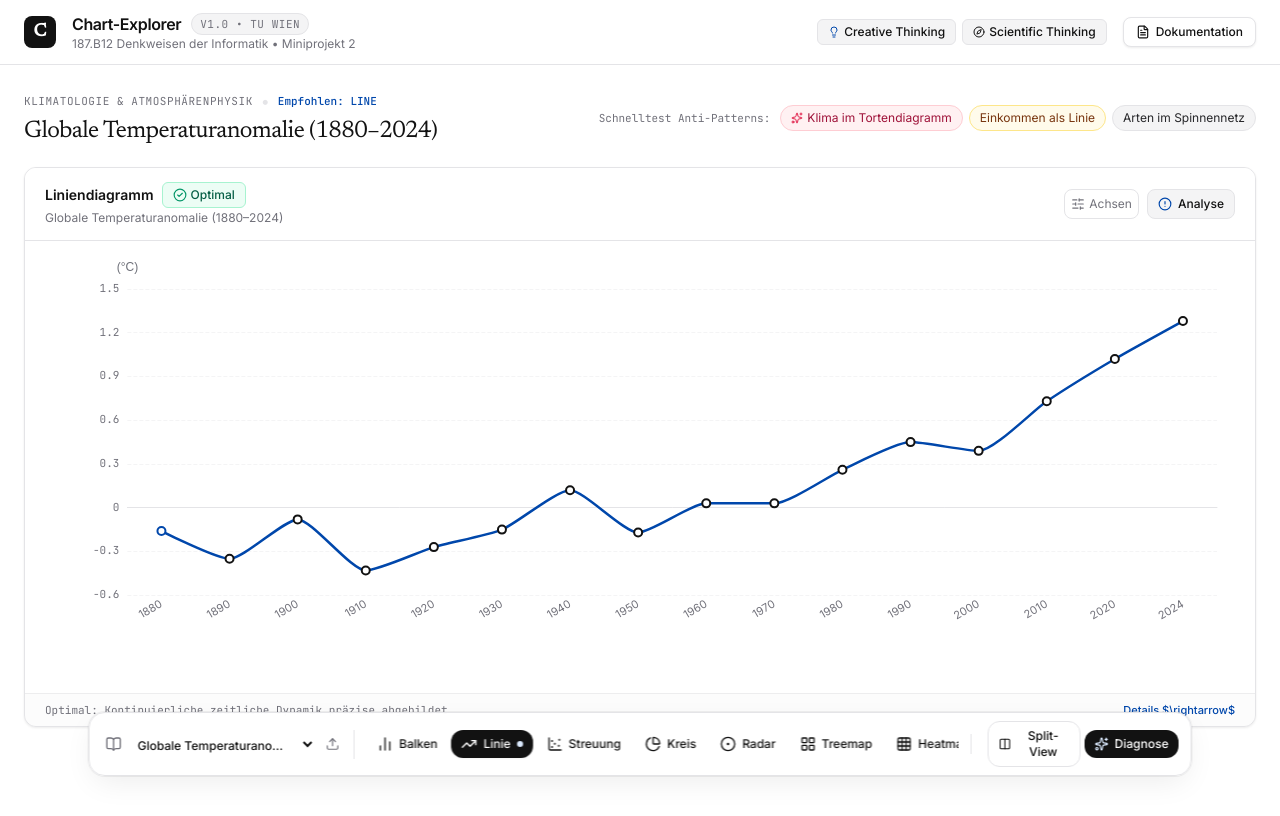
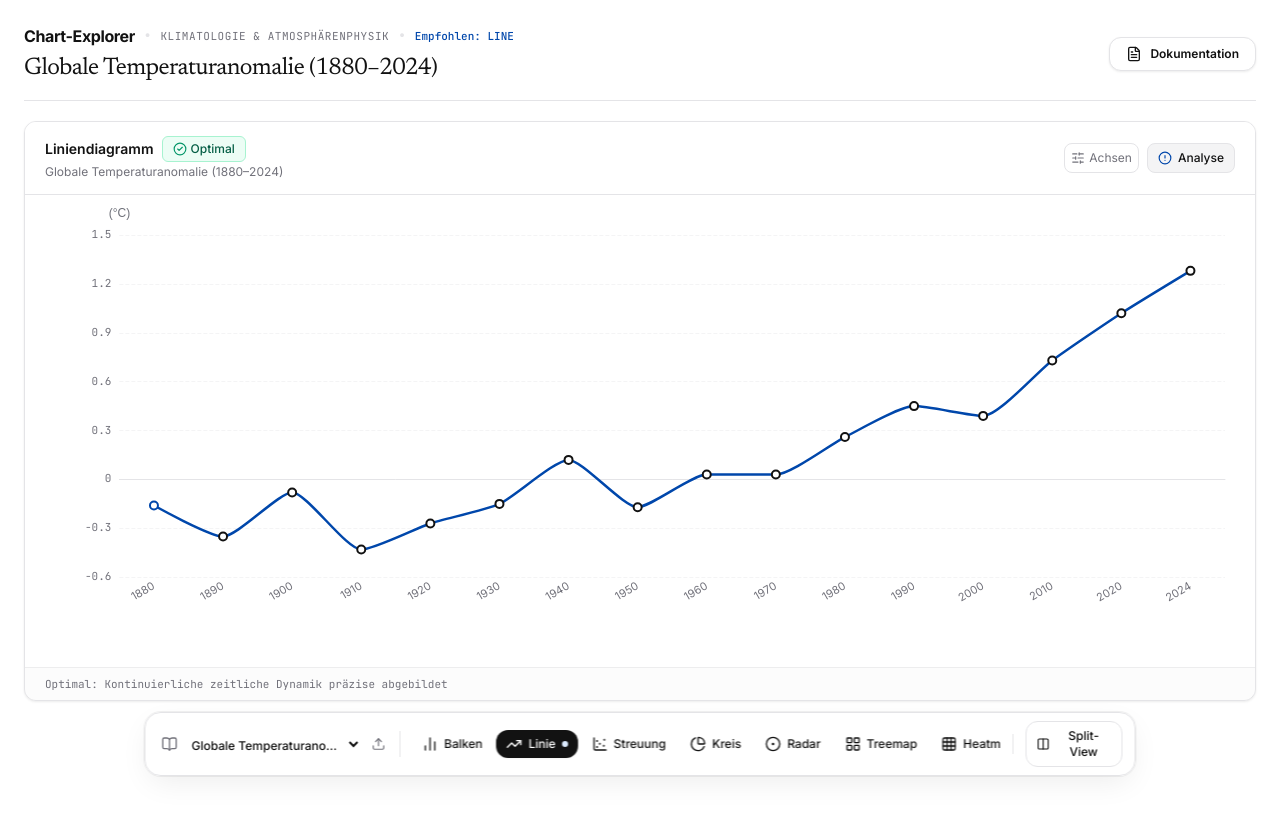
Before and after one commit to OliverKnapp/chart-explorer, a React (Vite) app: page / in a window 1280 px wide. Shown: the top 816 px of the page. Built offline with nearby package versions, Linux system fonts and the light colour scheme.

Commit message:
feat(ui): remove redundant headers, dock diagnose and footer arrows; add dual floating dock in split view and fix resize loop

```diff
--- a/src/App.tsx
+++ b/src/App.tsx
@@ -1,13 +1,12 @@
 import { useState } from 'react';
 import { CURATED_DATASETS } from './data/datasets';
 import { ChartType, Dataset } from './types';
-import { Navbar } from './components/Navbar';
 import { ChartCanvas } from './components/ChartCanvas';
 import { FloatingDock } from './components/FloatingDock';
 import { DiagnosticDrawer } from './components/DiagnosticDrawer';
 import { DocumentationModal } from './components/DocumentationModal';
 import { CsvUploadModal } from './components/CsvUploadModal';
-import { Sparkles, ArrowRightLeft } from 'lucide-react';
+import { FileText } from 'lucide-react';
 
 export function App() {
   const [datasets, setDatasets] = useState<Dataset[]>(CURATED_DATASETS);
@@ -26,7 +25,6 @@ export function App() {
   const handleDatasetChange = (dataset: Dataset) => {
     setActiveDataset(dataset);
     setPrimaryChartType(dataset.recommendedType);
-    // Pick an intentionally bad or alternative chart for secondary
     const otherType: ChartType = dataset.recommendedType === 'pie' ? 'bar' : 'pie';
     setSecondaryChartType(otherType);
   };
@@ -37,71 +35,46 @@ export function App() {
     setPrimaryChartType(newDataset.recommendedType);
   };
 
-  // Quick preset shortcuts to test extreme anti-patterns immediately
-  const handleQuickAntiPattern = (datasetId: string, chart: ChartType) => {
-    const ds = datasets.find(d => d.id === datasetId);
-    if (ds) {
-      setActiveDataset(ds);
-      setPrimaryChartType(chart);
-    }
-  };
-
   return (
-    <div className="min-h-screen bg-white text-matte-black flex flex-col font-sans pb-28">
-      {/* Navigation Header */}
-      <Navbar onOpenDoc={() => setIsDocOpen(true)} />
-
+    <div className="min-h-screen bg-white text-matte-black flex flex-col font-sans pb-32">
       {/* Main Workspace */}
-      <main className="flex-1 max-w-7xl w-full mx-auto px-4 sm:px-6 py-6 flex flex-col">
-        {/* Top Context & Anti-Pattern Presets */}
-        <div className="mb-5 flex flex-col sm:flex-row sm:items-center justify-between gap-3">
+      <main className="flex-1 max-w-7xl w-full mx-auto px-4 sm:px-6 pt-6 pb-2 flex flex-col">
+        {/* Top Header Row with Dataset Information and Dokumentation Button */}
+        <div className="mb-5 flex flex-col sm:flex-row sm:items-center justify-between gap-4 border-b border-matte-border pb-4">
           <div>
             <div className="flex items-center space-x-2">
+              <span className="text-base font-bold tracking-tight text-matte-black font-sans">
+                Chart-Explorer
+              </span>
+              <span className="text-matte-border font-mono">•</span>
               <span className="text-[11px] font-mono uppercase tracking-wider text-matte-muted">
                 {activeDataset.field}
               </span>
-              <span className="text-matte-border">•</span>
+              <span className="text-matte-border font-mono">•</span>
               <span className="text-[11px] font-mono text-cobalt font-medium">
                 Empfohlen: {activeDataset.recommendedType.toUpperCase()}
               </span>
             </div>
-            <h2 className="text-xl sm:text-2xl font-serif text-matte-black mt-0.5 tracking-tight">
+            <h1 className="text-xl sm:text-2xl font-serif text-matte-black mt-1 tracking-tight">
               {activeDataset.title}
-            </h2>
+            </h1>
           </div>
 
-          {/* Quick Anti-Pattern Chips */}
-          <div className="flex flex-wrap items-center gap-1.5 self-start sm:self-auto">
-            <span className="text-[11px] font-mono text-matte-muted mr-1 hidden md:inline">
-              Schnelltest Anti-Patterns:
-            </span>
+          {/* Replaced Schnelltest Antipatterns with the Dokumentation Button */}
           <button
-              onClick={() => handleQuickAntiPattern('climate-anomaly', 'pie')}
-              className="text-xs px-2.5 py-1 rounded-full border border-rose-200 bg-rose-50 text-rose-800 hover:bg-rose-100 transition-colors flex items-center gap-1"
+            onClick={() => setIsDocOpen(true)}
+            className="inline-flex items-center gap-2 text-xs font-semibold text-matte-black hover:text-cobalt bg-white hover:bg-matte-subtle border border-matte-border px-4 py-2 rounded-xl transition-all shadow-subtle shrink-0 self-start sm:self-auto cursor-pointer"
           >
-              <Sparkles className="w-3 h-3 text-rose-600" />
-              <span>Klima im Tortendiagramm</span>
-            </button>
-            <button
-              onClick={() => handleQuickAntiPattern('income-education', 'line')}
-              className="text-xs px-2.5 py-1 rounded-full border border-amber-200 bg-amber-50 text-amber-900 hover:bg-amber-100 transition-colors"
-            >
-              <span>Einkommen als Linie</span>
-            </button>
-            <button
-              onClick={() => handleQuickAntiPattern('biodiversity-habitat', 'radar')}
-              className="text-xs px-2.5 py-1 rounded-full border border-zinc-200 bg-zinc-100 text-zinc-800 hover:bg-zinc-200 transition-colors"
-            >
-              <span>Arten im Spinnennetz</span>
+            <FileText className="w-4 h-4 text-matte-black" />
+            <span>Dokumentation</span>
           </button>
         </div>
-        </div>
 
-        {/* Charts Container */}
-        <div className="flex-1 w-full">
+        {/* Charts Container with strict height bounds to avoid any infinite flexbox growth */}
+        <div className="flex-1 w-full min-h-0">
           {!isSplitView ? (
             /* Single Hero View */
-            <div className="h-[560px] w-full">
+            <div className="h-[580px] w-full min-h-0">
               <ChartCanvas
                 dataset={activeDataset}
                 chartType={primaryChartType}
@@ -110,65 +83,42 @@ export function App() {
             </div>
           ) : (
             /* Split View: Two Charts Side-by-Side */
-            <div className="grid grid-cols-1 lg:grid-cols-2 gap-5 h-auto lg:h-[560px]">
-              {/* Left Chart */}
-              <div className="h-[480px] lg:h-full flex flex-col">
+            <div className="grid grid-cols-1 lg:grid-cols-2 gap-5 h-[580px] min-h-0">
+              {/* Left Chart A */}
+              <div className="h-full min-h-0 flex flex-col">
                 <ChartCanvas
                   dataset={activeDataset}
                   chartType={primaryChartType}
-                  titleSuffix="Ansicht A"
+                  titleSuffix="A"
                   onOpenDiagnostic={() => setIsDiagnosticOpen(true)}
                 />
               </div>
 
-              {/* Right Chart */}
-              <div className="h-[480px] lg:h-full flex flex-col">
-                <div className="mb-2 flex items-center justify-between px-2">
-                  <span className="text-xs font-mono text-matte-muted uppercase flex items-center gap-1.5">
-                    <ArrowRightLeft className="w-3.5 h-3.5 text-cobalt" />
-                    Vergleichs-Diagramm B:
-                  </span>
-                  <div className="flex items-center space-x-1">
-                    {(['bar', 'line', 'scatter', 'pie', 'radar', 'treemap', 'heatmap'] as ChartType[]).map(type => (
-                      <button
-                        key={type}
-                        onClick={() => setSecondaryChartType(type)}
-                        className={`text-[11px] font-mono px-2 py-0.5 rounded transition-colors ${
-                          secondaryChartType === type
-                            ? 'bg-matte-black text-white font-medium'
-                            : 'bg-matte-subtle text-matte-muted hover:text-matte-black'
-                        }`}
-                      >
-                        {type}
-                      </button>
-                    ))}
-                  </div>
-                </div>
-
-                <div className="flex-1 h-[440px] lg:h-full">
+              {/* Right Chart B */}
+              <div className="h-full min-h-0 flex flex-col">
                 <ChartCanvas
                   dataset={activeDataset}
                   chartType={secondaryChartType}
-                    titleSuffix="Ansicht B"
+                  titleSuffix="B"
                   onOpenDiagnostic={() => setIsDiagnosticOpen(true)}
                 />
-                </div>
               </div>
             </div>
           )}
         </div>
       </main>
 
-      {/* Floating Dock Navigation */}
+      {/* Floating Dock: Spawns Bubble A and Bubble B at the bottom in Split View */}
       <FloatingDock
         datasets={datasets}
         activeDataset={activeDataset}
         onSelectDataset={handleDatasetChange}
         activeChartType={primaryChartType}
         onSelectChartType={setPrimaryChartType}
+        secondaryChartType={secondaryChartType}
+        onSelectSecondaryChartType={setSecondaryChartType}
         isSplitView={isSplitView}
         onToggleSplitView={() => setIsSplitView(!isSplitView)}
-        onOpenDiagnostic={() => setIsDiagnosticOpen(true)}
         onOpenUpload={() => setIsUploadOpen(true)}
       />
 
--- a/src/components/ChartCanvas.tsx
+++ b/src/components/ChartCanvas.tsx
@@ -53,8 +53,6 @@ export const ChartCanvas: React.FC<ChartCanvasProps> = ({
     const option = buildEChartsOption(dataset, chartType, activeX, activeY);
 
     try {
-      // Pass true (notMerge: true) to clean up old axes, grids, radars, or visualMaps!
-      // Universal Transition morphs series with matching id between options.
       chartInstanceRef.current.setOption(option, true);
     } catch (err) {
       console.warn('ECharts rendering error, auto-recovering instance:', err);
@@ -135,14 +133,18 @@ export const ChartCanvas: React.FC<ChartCanvasProps> = ({
   };
 
   return (
-    <div className="flex flex-col h-full bg-white rounded-xl border border-matte-border shadow-subtle overflow-hidden">
+    <div className="flex flex-col h-full w-full min-h-0 bg-white rounded-xl border border-matte-border shadow-subtle overflow-hidden">
       {/* Top Header */}
-      <div className="px-5 py-3.5 border-b border-matte-border flex items-center justify-between bg-white">
+      <div className="px-5 py-3.5 border-b border-matte-border flex items-center justify-between bg-white shrink-0">
         <div>
           <div className="flex items-center space-x-2">
             <h2 className="text-sm font-semibold text-matte-black">
               {chartLabels[chartType]}
-              {titleSuffix && <span className="text-matte-muted ml-1 font-normal">({titleSuffix})</span>}
+              {titleSuffix && (
+                <span className="text-xs font-mono font-bold px-1.5 py-0.2 rounded bg-matte-subtle text-matte-black ml-1.5 border border-matte-border">
+                  {titleSuffix}
+                </span>
+              )}
             </h2>
             {getStatusBadge()}
           </div>
@@ -179,7 +181,7 @@ export const ChartCanvas: React.FC<ChartCanvasProps> = ({
 
       {/* Optional Axis Mapping Bar */}
       {showMapping && (
-        <div className="px-5 py-2.5 bg-matte-subtle border-b border-matte-border flex flex-wrap items-center gap-4 text-xs">
+        <div className="px-5 py-2.5 bg-matte-subtle border-b border-matte-border flex flex-wrap items-center gap-4 text-xs shrink-0">
           <div className="flex items-center space-x-2">
             <span className="text-matte-muted font-medium">Primär-Achse / Kategorie (X):</span>
             <select
@@ -212,22 +214,16 @@ export const ChartCanvas: React.FC<ChartCanvasProps> = ({
         </div>
       )}
 
-      {/* Main ECharts Canvas */}
-      <div className="flex-1 w-full min-h-[380px] p-2 relative bg-white">
-        <div ref={chartRef} className="w-full h-full" />
+      {/* Main ECharts Canvas - Absolute bounded to avoid flex infinite resizing! */}
+      <div className="flex-1 w-full min-h-0 relative bg-white overflow-hidden">
+        <div ref={chartRef} className="absolute inset-0 w-full h-full" />
       </div>
 
-      {/* Bottom Sub-Bar: Headline of Diagnostic */}
-      <div className="px-5 py-2 border-t border-matte-border/60 bg-zinc-50/50 flex items-center justify-between text-xs">
+      {/* Bottom Sub-Bar: Clean Headline without redundant Details button */}
+      <div className="px-5 py-2 border-t border-matte-border/60 bg-zinc-50/50 flex items-center justify-between text-xs shrink-0">
         <span className="text-matte-muted truncate font-mono text-[11px]">
           {diagnostic ? diagnostic.headline : 'Keine Bewertung verfügbar'}
         </span>
-        <button
-          onClick={onOpenDiagnostic}
-          className="text-cobalt hover:underline text-[11px] font-medium shrink-0 ml-3"
-        >
-          Details $\rightarrow$
-        </button>
       </div>
     </div>
   );
--- a/src/components/FloatingDock.tsx
+++ b/src/components/FloatingDock.tsx
@@ -11,7 +11,6 @@ import {
   Square,
   Upload,
   BookOpen,
-  Sparkles,
 } from 'lucide-react';
 import { ChartType, Dataset } from '../types';
 
@@ -21,9 +20,10 @@ interface FloatingDockProps {
   onSelectDataset: (dataset: Dataset) => void;
   activeChartType: ChartType;
   onSelectChartType: (type: ChartType) => void;
+  secondaryChartType?: ChartType;
+  onSelectSecondaryChartType?: (type: ChartType) => void;
   isSplitView: boolean;
   onToggleSplitView: () => void;
-  onOpenDiagnostic: () => void;
   onOpenUpload: () => void;
 }
 
@@ -33,9 +33,10 @@ export const FloatingDock: React.FC<FloatingDockProps> = ({
   onSelectDataset,
   activeChartType,
   onSelectChartType,
+  secondaryChartType,
+  onSelectSecondaryChartType,
   isSplitView,
   onToggleSplitView,
-  onOpenDiagnostic,
   onOpenUpload,
 }) => {
   const chartButtons: { type: ChartType; label: string; icon: React.ReactNode }[] = [
@@ -49,8 +50,18 @@ export const FloatingDock: React.FC<FloatingDockProps> = ({
   ];
 
   return (
-    <nav aria-label="Steuerungsleiste" className="fixed bottom-6 left-1/2 -translate-x-1/2 z-30 max-w-[95vw]">
+    <nav
+      aria-label="Steuerung"
+      className="fixed bottom-6 left-1/2 -translate-x-1/2 z-30 max-w-[96vw] flex flex-wrap items-center justify-center gap-3 transition-all"
+    >
+      {/* Bubble 1: Steuerung für Diagramm A */}
       <div className="bg-white/95 backdrop-blur-md border border-matte-border rounded-2xl shadow-dock px-3 py-2 flex items-center space-x-2 sm:space-x-3">
+        {isSplitView && (
+          <span className="text-[11px] font-mono font-bold px-1.5 py-0.5 rounded bg-matte-black text-white shrink-0">
+            A
+          </span>
+        )}
+
         {/* Dataset Dropdown */}
         <div className="flex items-center space-x-1 pr-2 border-r border-matte-border">
           <BookOpen className="w-4 h-4 text-matte-muted ml-1" />
@@ -60,8 +71,8 @@ export const FloatingDock: React.FC<FloatingDockProps> = ({
               const selected = datasets.find(d => d.id === e.target.value);
               if (selected) onSelectDataset(selected);
             }}
-            aria-label="Wissenschaftlicher Datensatz"
-            className="bg-transparent text-xs font-medium text-matte-black py-1.5 px-2 rounded-lg hover:bg-matte-subtle transition-colors focus:outline-none cursor-pointer max-w-[130px] sm:max-w-[190px] truncate"
+            aria-label="Datensatz"
+            className="bg-transparent text-xs font-medium text-matte-black py-1 px-1.5 rounded-lg hover:bg-matte-subtle transition-colors focus:outline-none cursor-pointer max-w-[130px] sm:max-w-[180px] truncate"
           >
             {datasets.map(d => (
               <option key={d.id} value={d.id}>
@@ -75,13 +86,13 @@ export const FloatingDock: React.FC<FloatingDockProps> = ({
             onClick={onOpenUpload}
             className="p-1.5 rounded-lg text-matte-muted hover:text-matte-black hover:bg-matte-subtle transition-colors"
             title="Eigenen CSV-Datensatz importieren"
-            aria-label="Eigenen CSV-Datensatz importieren"
+            aria-label="CSV-Import"
           >
             <Upload className="w-3.5 h-3.5" />
           </button>
         </div>
 
-        {/* Chart Types Pill Selector */}
+        {/* Chart Types Pill Selector für Diagramm A */}
         <div className="flex items-center space-x-1 overflow-x-auto py-0.5">
           {chartButtons.map(btn => {
             const isActive = activeChartType === btn.type;
@@ -95,8 +106,8 @@ export const FloatingDock: React.FC<FloatingDockProps> = ({
                     ? 'bg-matte-black text-white shadow-sm'
                     : 'text-matte-black hover:bg-matte-subtle'
                 }`}
-                title={`${btn.label} ${isRec ? '(Empfohlen für diesen Datensatz)' : ''}`}
-                aria-label={`${btn.label}${isRec ? ' (Empfohlen für diesen Datensatz)' : ''}`}
+                title={`${btn.label} ${isRec ? '(Empfohlen)' : ''}`}
+                aria-label={`Diagramm A: ${btn.label}`}
               >
                 {btn.icon}
                 <span className="hidden md:inline">{btn.label}</span>
@@ -105,7 +116,6 @@ export const FloatingDock: React.FC<FloatingDockProps> = ({
                     className={`w-1.5 h-1.5 rounded-full ${
                       isActive ? 'bg-cobalt-100' : 'bg-cobalt'
                     }`}
-                    title="Empfohlener Diagrammtyp"
                   />
                 )}
               </button>
@@ -116,8 +126,6 @@ export const FloatingDock: React.FC<FloatingDockProps> = ({
         {/* Separator */}
         <div className="h-5 w-[1px] bg-matte-border" />
 
-        {/* Actions: Split-View & Diagnose */}
-        <div className="flex items-center space-x-1 pl-1">
         {/* Split View Toggle */}
         <button
           onClick={onToggleSplitView}
@@ -126,25 +134,53 @@ export const FloatingDock: React.FC<FloatingDockProps> = ({
               ? 'bg-cobalt text-white border-cobalt'
               : 'bg-white text-matte-black border-matte-border hover:bg-matte-subtle'
           }`}
-            title="Side-by-Side Vergleichsansicht umschalten"
-            aria-label="Side-by-Side Vergleichsansicht umschalten"
+          title="Side-by-Side Split View"
+          aria-label="Split View umschalten"
         >
           {isSplitView ? <Square className="w-3.5 h-3.5" /> : <Columns2 className="w-3.5 h-3.5" />}
-            <span className="hidden lg:inline">{isSplitView ? 'Hero' : 'Split-View'}</span>
-          </button>
-
-          {/* Diagnose Button */}
-          <button
-            onClick={onOpenDiagnostic}
-            className="px-2.5 py-1.5 rounded-xl text-xs font-medium flex items-center space-x-1.5 bg-matte-black hover:bg-zinc-800 text-white transition-colors"
-            title="Wissenschaftliche Fehleranalyse öffnen"
-            aria-label="Wissenschaftliche Fehleranalyse öffnen"
-          >
-            <Sparkles className="w-3.5 h-3.5 text-cobalt-100" />
-            <span className="hidden sm:inline">Diagnose</span>
+          <span className="hidden sm:inline">{isSplitView ? 'Hero' : 'Split-View'}</span>
         </button>
       </div>
+
+      {/* Bubble 2: Spawnt nur im Split View für Diagramm B */}
+      {isSplitView && onSelectSecondaryChartType && secondaryChartType && (
+        <div className="bg-white/95 backdrop-blur-md border border-matte-border rounded-2xl shadow-dock px-3 py-2 flex items-center space-x-2 sm:space-x-3 animate-in fade-in slide-in-from-bottom-2 duration-200">
+          <span className="text-[11px] font-mono font-bold px-1.5 py-0.5 rounded bg-cobalt text-white shrink-0">
+            B
+          </span>
+
+          {/* Chart Types Pill Selector für Diagramm B */}
+          <div className="flex items-center space-x-1 overflow-x-auto py-0.5">
+            {chartButtons.map(btn => {
+              const isActive = secondaryChartType === btn.type;
+              const isRec = activeDataset.recommendedType === btn.type;
+              return (
+                <button
+                  key={btn.type}
+                  onClick={() => onSelectSecondaryChartType(btn.type)}
+                  className={`relative px-2.5 py-1.5 rounded-xl text-xs font-medium flex items-center space-x-1.5 transition-all ${
+                    isActive
+                      ? 'bg-cobalt text-white shadow-sm'
+                      : 'text-matte-black hover:bg-matte-subtle'
+                  }`}
+                  title={`Diagramm B: ${btn.label} ${isRec ? '(Empfohlen)' : ''}`}
+                  aria-label={`Diagramm B: ${btn.label}`}
+                >
+                  {btn.icon}
+                  <span className="hidden md:inline">{btn.label}</span>
+                  {isRec && (
+                    <span
+                      className={`w-1.5 h-1.5 rounded-full ${
+                        isActive ? 'bg-white' : 'bg-cobalt'
+                      }`}
+                    />
+                  )}
+                </button>
+              );
+            })}
           </div>
+        </div>
+      )}
     </nav>
   );
 };
```
Lines whose indentation alone changed are shown as unchanged.
